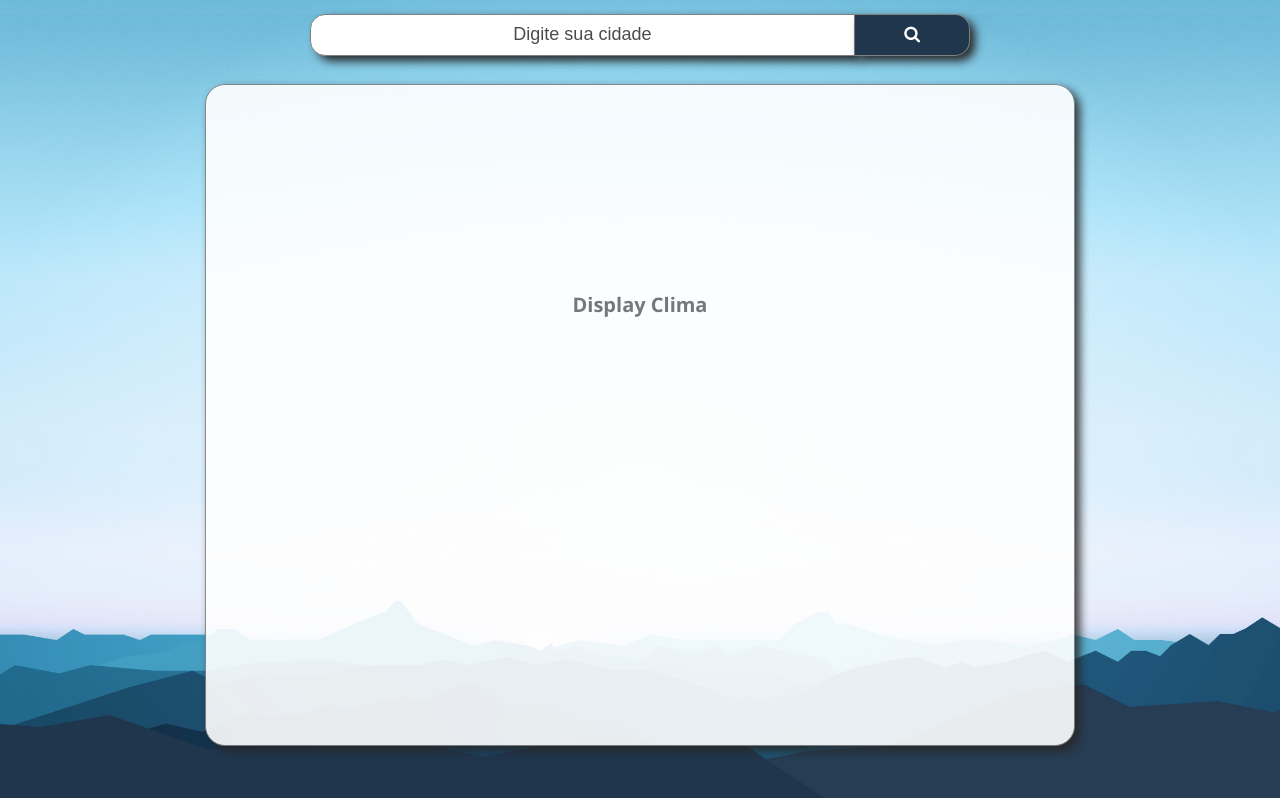
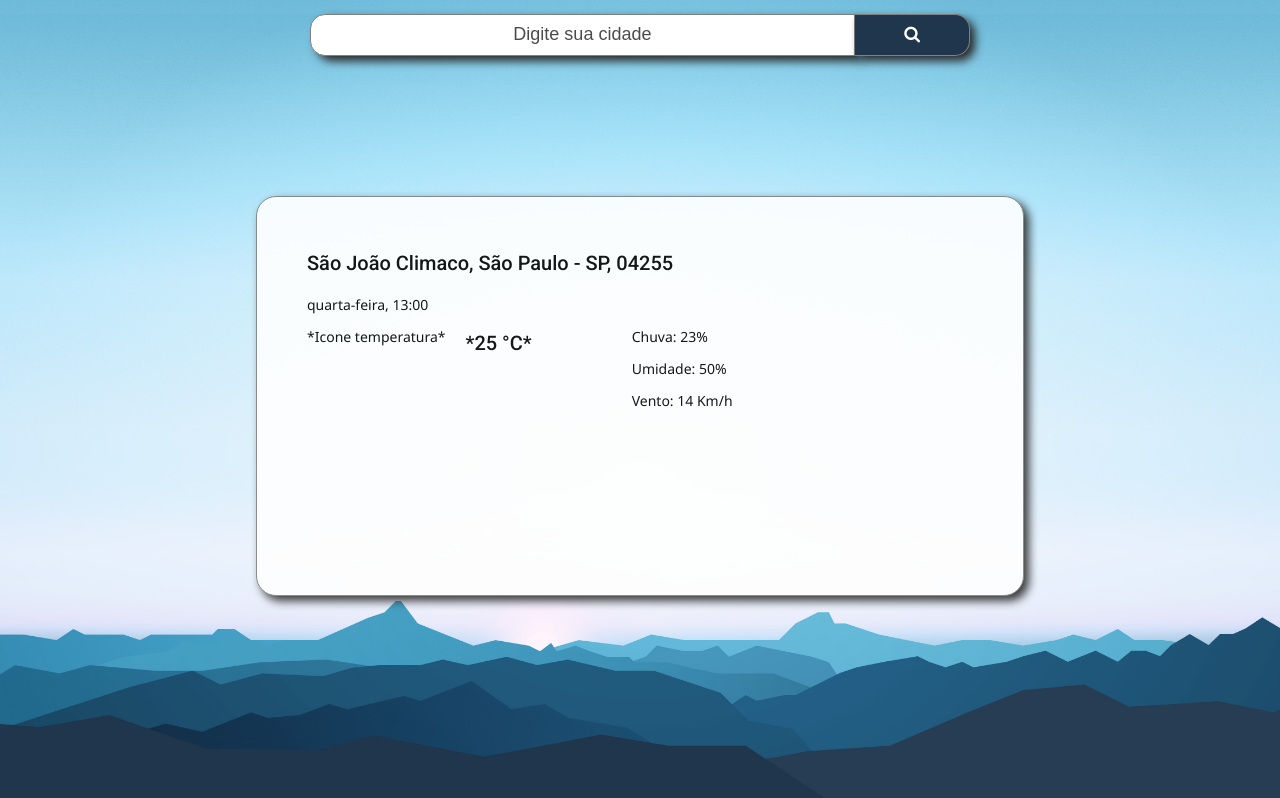
Before and after one commit to priscilafernandes/Weather-Project, an Angular app: page / in a window 1280 px wide. Shown: the top 798 px of the page. Built offline with nearby package versions, Linux system fonts and the light colour scheme.

Commit message:
Aprensentação dos dados no display

```diff
--- a/src/app/display-weather-real/display-weather-real.component.css
+++ b/src/app/display-weather-real/display-weather-real.component.css
@@ -1,17 +1,9 @@
- p{
-    text-align: center;
-    font-size: 20px;
-    color:rgb(92, 91, 91);
-    font-family: 'Segoe UI', Tahoma, Geneva, Verdana, sans-serif;
-    opacity: 90%;
- }
-.container{
-    margin: 2em auto;
-    width:35%;
-    height:30vh;
-    display: flex;
-    justify-content: center;
-    padding: 15em;
+ .container {
+     box-sizing: border-box;
+     margin: 10em auto;
+     width: 60%;
+     height: 50vh;
+     padding: 50px;
      border: 1px solid grey;
      border-radius: 20px;
      font-family: 'Segoe UI', Tahoma, Geneva, Verdana, sans-serif;
@@ -19,3 +11,21 @@
      background: rgb(255, 255, 255);
      opacity: 90%;
     }
+    .status-weather{
+        display: flex;
+        width: 100%;
+    }
+            .content-temperature {
+                box-sizing: border-box;
+                display: flex;
+                margin-right: 100px;
+            }
+
+                .content-temperature h2 {
+                    margin:0;
+                    margin-left: 20px;
+                }
+
+            .other-content-temperature {
+
+            }
--- a/src/app/display-weather-real/display-weather-real.component.html
+++ b/src/app/display-weather-real/display-weather-real.component.html
@@ -1,3 +1,20 @@
-<div class="container">
-    <p><strong>Display Clima</strong></p>
-</div>
+<section class="container">
+
+    <div>
+        <h2>São João Climaco, São Paulo - SP, 04255</h2>
+        <p>quarta-feira, 13:00</p>
+    </div>
+
+    <div class="status-weather">
+        <div class="content-temperature">
+            <span>*Icone temperatura*</span>
+            <h2>*25 °C*</h2>
+        </div>
+
+        <div class="other-content-temperature">
+            <p>Chuva: 23%</p>
+            <p>Umidade: 50%</p>
+            <p>Vento: 14 Km/h</p>
+        </div>
+    </div>
+</section>
--- a/src/app/search-weather/search-weather.component.html
+++ b/src/app/search-weather/search-weather.component.html
@@ -1,5 +1,3 @@
-<link rel="stylesheet" href="https://cdnjs.cloudflare.com/ajax/libs/font-awesome/4.7.0/css/font-awesome.min.css">
-
 <div class="search-content">
 <form class="form-search" >
     <input class="search-bar" type="text" name="search-zip" placeholder="Digite sua cidade" onfocus="this.placeholder = ''" onblur="this.placeholder = 'Digite sua cidade'" (change) = "getInputZip($event)">
```
Lines whose indentation alone changed are shown as unchanged.
